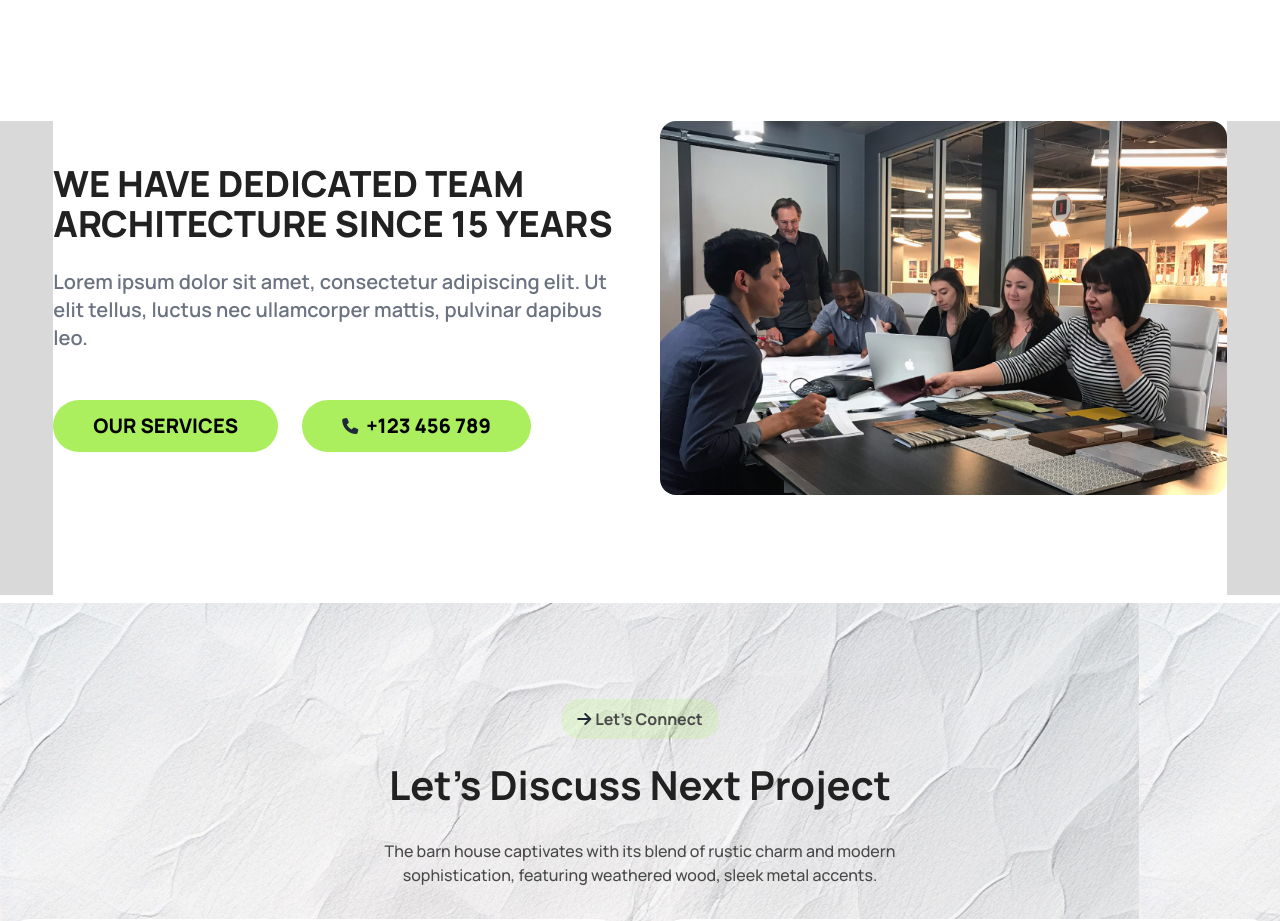
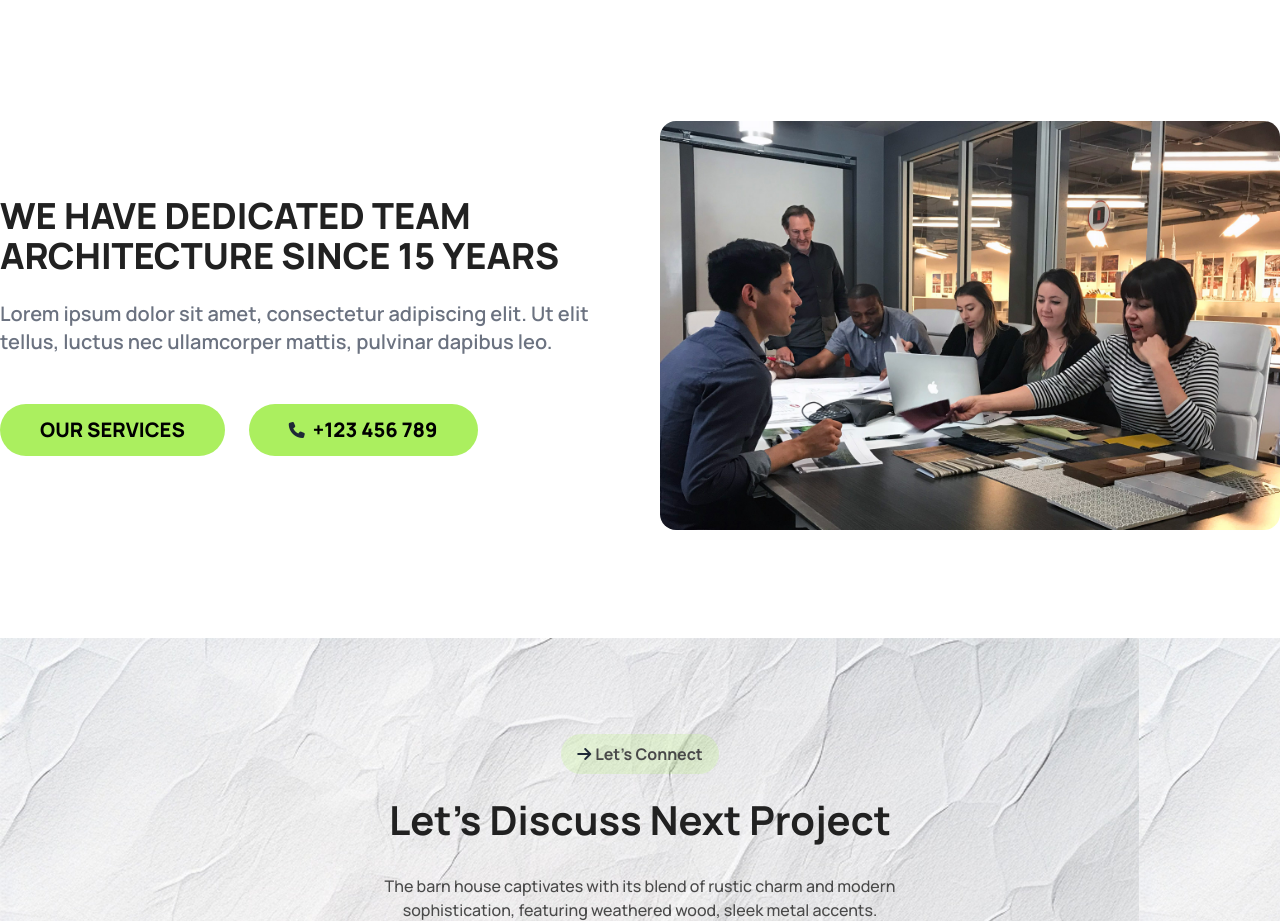
Before and after one commit to salmanfxrsi/PhA3, a plain HTML site: page index.html in a window 1280 px wide. Shown: the part 4234-5155 px from the top of the page. Drawn offline with nearby package versions, Linux system fonts and the light colour scheme.

Commit message:
Checked Code!

```diff
--- a/index.html
+++ b/index.html
@@ -300,7 +300,7 @@
       </section>
 
       <!-- Our Architecture Section -->
-      <section class="lg:bg-white lg:pb-[100px] pb-16 w-11/12 mx-auto">
+      <section class="lg:bg-white lg:pb-[100px] pb-16 w-11/12 lg:w-full mx-auto">
         <div class="container mx-auto flex lg:gap-10 items-center lg:flex-row flex-col gap-10">
           <!-- Our Architecture Section Text -->
           <div class="flex-1">
```
